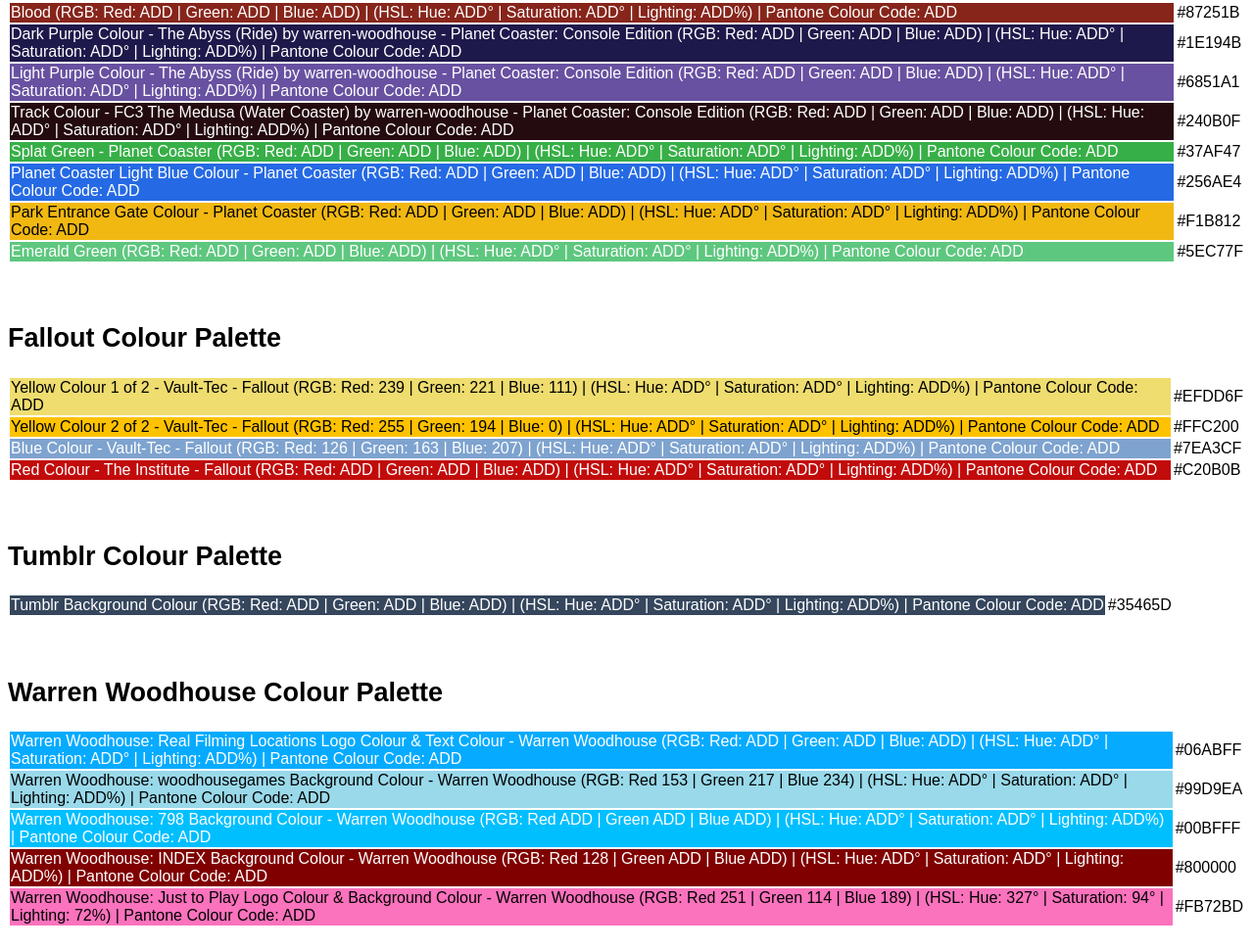
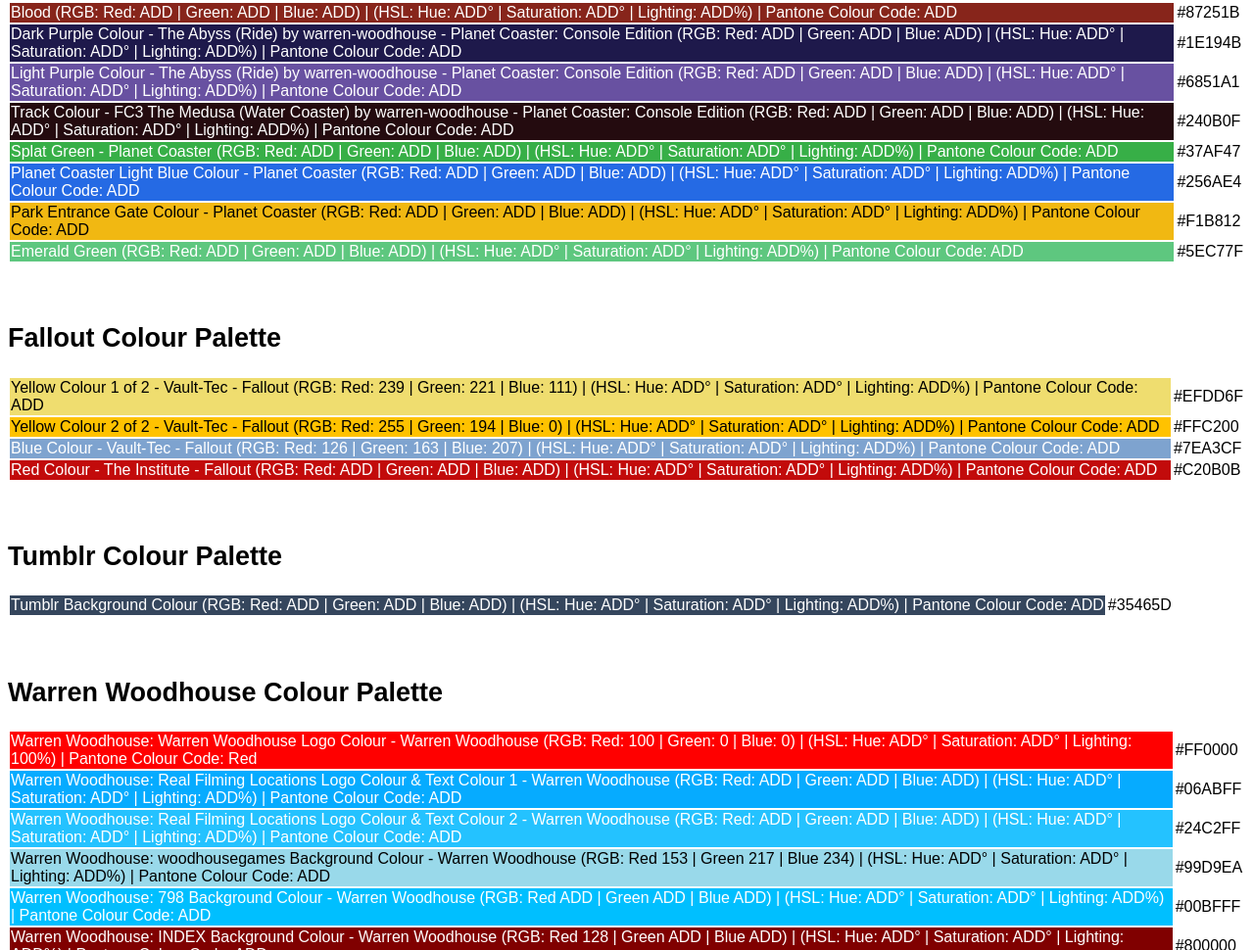
Before and after one commit to warrenwoodhouse/codes, a plain HTML site: page colourchart/index.html in a window 1280 px wide. Shown: the part 1830-2800 px from the top of the page at 98% size. Drawn offline with Linux system fonts and the light colour scheme.

Commit message:
Update index.html

```diff
--- a/colourchart/index.html
+++ b/colourchart/index.html
@@ -90,7 +90,7 @@
   <p>
 <h1>Colour Chart - T-Codes - Warren Woodhouse</h1>
   </p>
-  <p>Last Updated: 19th March 2024</p>
+  <p>Last Updated: 2nd April 2024</p>
   <br />
 
 <p><b>Sections</b></p>
@@ -273,8 +273,14 @@
   <p>
 <table>
 <tr>
-   <td bgcolor="#06abff"><span style="color: white;">Warren Woodhouse: Real Filming Locations Logo Colour & Text Colour - Warren Woodhouse  (RGB: Red: ADD | Green: ADD | Blue: ADD) | (HSL: Hue: ADD° | Saturation: ADD° | Lighting: ADD%) | Pantone Colour Code: ADD</span></td>
+   <td bgcolor="#ff0000"><span style="color: white;">Warren Woodhouse: Warren Woodhouse Logo Colour - Warren Woodhouse (RGB: Red: 100 | Green: 0 | Blue: 0) | (HSL: Hue: ADD° | Saturation: ADD° | Lighting: 100%) | Pantone Colour Code: Red</span></td>
+   <td>#FF0000</td></tr>
+<tr>
+   <td bgcolor="#06abff"><span style="color: white;">Warren Woodhouse: Real Filming Locations Logo Colour & Text Colour 1 - Warren Woodhouse  (RGB: Red: ADD | Green: ADD | Blue: ADD) | (HSL: Hue: ADD° | Saturation: ADD° | Lighting: ADD%) | Pantone Colour Code: ADD</span></td>
    <td>#06ABFF</td></tr>
+<tr>
+   <td bgcolor="#24c2ff"><span style="color: white;">Warren Woodhouse: Real Filming Locations Logo Colour & Text Colour 2 - Warren Woodhouse (RGB: Red: ADD | Green: ADD | Blue: ADD) | (HSL: Hue: ADD° | Saturation: ADD° | Lighting: ADD%) | Pantone Colour Code: ADD</span></td>
+   <td>#24C2FF</td></tr>
 <tr>
    <td bgcolor="#99d9ea"><span style="color: black;">Warren Woodhouse: woodhousegames Background Colour - Warren Woodhouse (RGB: Red 153 | Green 217 | Blue 234)	| (HSL: Hue: ADD° | Saturation: ADD° | Lighting: ADD%) | Pantone Colour Code: ADD</span></td>
    <td>#99D9EA</td></tr>
@@ -290,6 +296,10 @@
 </table>
 </p>
   <br />
+<p>
+Colour Palette from <a href="https://warrenwoodhouse.tumblr.com/" target="_new">https://warrenwoodhouse.tumblr.com/</a>
+<br />
+
 <p>
   <h2><a name="tfl">TfL Transport for London</a></h2>
 </p>
@@ -361,7 +371,8 @@
 <tr>
     <td bgcolor="#dc241f"><span style="color: white;">TfL London Underground Central Line Sign Background Colour (RGB: Red ADD | Green ADD | Blue ADD) | (HSL: Hue ADD° | Saturation ADD% | Lighting ADD%)</span></td>
     <td>#DC241F</td></tr>
-<!-- <tr>
+<!--
+<tr>
     <td bgcolor="#add"><span style="color: white;">TfL London Underground Circle Line Sign Background Colour (RGB: Red ADD | Green ADD | Blue ADD) | (HSL: Hue ADD° | Saturation ADD% | Lighting ADD%)</span></td>
     <td>#ADD</td></tr>
 <tr>
@@ -376,9 +387,11 @@
 <tr>
     <td bgcolor="#add"><span style="color: white;">TfL London Underground Metropolitan Line Sign Background Colour (RGB: Red ADD | Green ADD | Blue ADD) | (HSL: Hue ADD° | Saturation ADD% | Lighting ADD%)</span></td>
     <td>#ADD</td></tr>
+-->
 <tr>
-    <td bgcolor="#add"><span style="color: white;">TfL London Underground Northern Line Sign Background Colour (RGB: Red ADD | Green ADD | Blue ADD) | (HSL: Hue ADD° | Saturation ADD% | Lighting ADD%)</span></td>
-    <td>#ADD</td></tr>
+    <td bgcolor="#000000"><span style="color: white;">TfL London Underground Northern Line Sign Background Colour (RGB: Red 0 | Green 0 | Blue 0) | (HSL: Hue 0° | Saturation 0% | Lighting 0%)</span></td>
+    <td bgcolor="#000000"><span style="color: white;">#000000</tr>
+<!--
 <tr>
     <td bgcolor="#add"><span style="color: white;">TfL London Underground Piccadilly Line Sign Background Colour (RGB: Red ADD | Green ADD | Blue ADD) | (HSL: Hue ADD° | Saturation ADD% | Lighting ADD%)</span></td>
     <td>#ADD</td></tr>
@@ -1155,6 +1168,7 @@
   </p>
   <p>
     <ul>
+      <li>2nd April 2024 at 8:24 am: Added "Warren Woodhouse: Warren Woodhouse" and "Warren Woodhouse: Real Filming Locations 2" to the section titled "Warren Woodhouse"</li>
       <li>19th March 2024 at 7:19 am: Added new sections and colours to the chart</li>
       <li>13th September 2023 at 8:00 am: Added new sections and colours to the chart</li>
       <li>12th August 2023 at 4:00 pm: Moved my colour chart from Fandom to my codes repository on GitHub</li>
```
